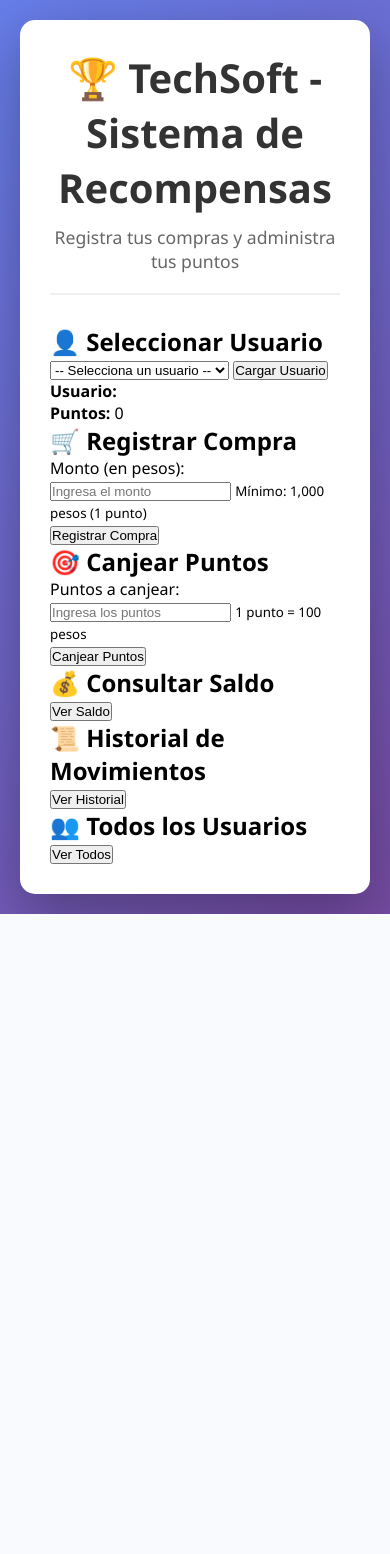
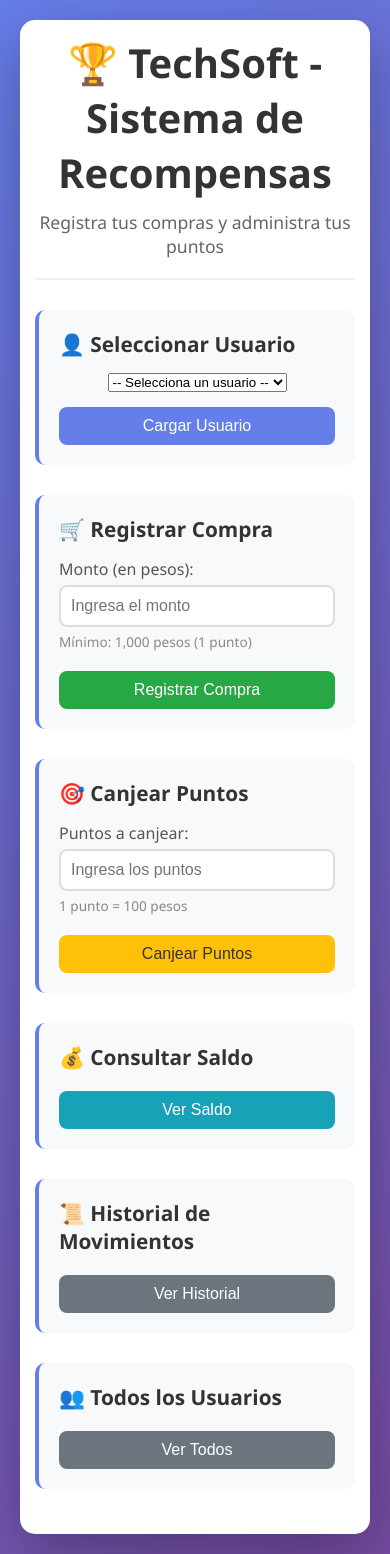
Before and after one commit to AlexD335/RewardSystem, a Flask app: page / in a window 390 px wide. Before the commit the page ends 914 px from the top, so only its background shows below. Run offline with Flask 3, Linux system fonts and the light colour scheme.

Commit message:
feat: add complete styles for responsive UI

```diff
--- a/static/css/style.css
+++ b/static/css/style.css
@@ -1,3 +1,4 @@
+/* style.css - Complete styles */
 * {
     margin: 0;
     padding: 0;
@@ -37,3 +38,197 @@
     color: #666;
     font-size: 1.1em;
 }
+
+.section {
+    margin-bottom: 30px;
+    padding: 20px;
+    background: #f8f9fa;
+    border-radius: 10px;
+    border-left: 4px solid #667eea;
+}
+
+.section h2 {
+    color: #333;
+    margin-bottom: 15px;
+    font-size: 1.3em;
+}
+
+.form-group {
+    margin-bottom: 15px;
+}
+
+.form-group label {
+    display: block;
+    margin-bottom: 5px;
+    color: #555;
+    font-weight: 500;
+}
+
+.form-group input,
+.form-group select {
+    width: 100%;
+    padding: 10px;
+    border: 2px solid #ddd;
+    border-radius: 8px;
+    font-size: 16px;
+    transition: border-color 0.3s;
+}
+
+.form-group input:focus,
+.form-group select:focus {
+    outline: none;
+    border-color: #667eea;
+}
+
+.form-group small {
+    display: block;
+    margin-top: 5px;
+    color: #888;
+    font-size: 0.85em;
+}
+
+.btn {
+    padding: 10px 25px;
+    border: none;
+    border-radius: 8px;
+    font-size: 16px;
+    font-weight: 500;
+    cursor: pointer;
+    transition: all 0.3s;
+    margin-right: 10px;
+    margin-top: 5px;
+}
+
+.btn:hover {
+    transform: translateY(-2px);
+    box-shadow: 0 5px 15px rgba(0,0,0,0.2);
+}
+
+.btn-primary {
+    background: #667eea;
+    color: white;
+}
+
+.btn-success {
+    background: #28a745;
+    color: white;
+}
+
+.btn-warning {
+    background: #ffc107;
+    color: #333;
+}
+
+.btn-info {
+    background: #17a2b8;
+    color: white;
+}
+
+.btn-secondary {
+    background: #6c757d;
+    color: white;
+}
+
+.user-select {
+    display: flex;
+    gap: 10px;
+    align-items: center;
+}
+
+.user-select select {
+    flex: 1;
+}
+
+.user-info {
+    margin-top: 15px;
+    padding: 15px;
+    background: #e7f3ff;
+    border-radius: 8px;
+    border-left: 4px solid #667eea;
+}
+
+.user-info p {
+    margin: 5px 0;
+    color: #333;
+}
+
+.result {
+    margin-top: 15px;
+    padding: 15px;
+    border-radius: 8px;
+    display: none;
+}
+
+.result.show {
+    display: block;
+}
+
+.result.success {
+    background: #d4edda;
+    border: 1px solid #c3e6cb;
+    color: #155724;
+}
+
+.result.error {
+    background: #f8d7da;
+    border: 1px solid #f5c6cb;
+    color: #721c24;
+}
+
+.result.info {
+    background: #d1ecf1;
+    border: 1px solid #bee5eb;
+    color: #0c5460;
+}
+
+.hidden {
+    display: none;
+}
+
+#historyList,
+#allUsersList {
+    margin-top: 10px;
+}
+
+.history-item,
+.user-item {
+    padding: 10px;
+    margin: 5px 0;
+    background: white;
+    border-radius: 5px;
+    border-left: 3px solid #667eea;
+}
+
+.history-item strong {
+    color: #333;
+}
+
+.user-item {
+    display: flex;
+    justify-content: space-between;
+    align-items: center;
+}
+
+.user-item .user-name {
+    font-weight: 500;
+}
+
+.user-item .user-points {
+    color: #28a745;
+    font-weight: bold;
+}
+
+@media (max-width: 600px) {
+    .container {
+        padding: 15px;
+    }
+
+    .user-select {
+        flex-direction: column;
+    }
+
+    .btn {
+        width: 100%;
+        margin-right: 0;
+    }
+}
```
